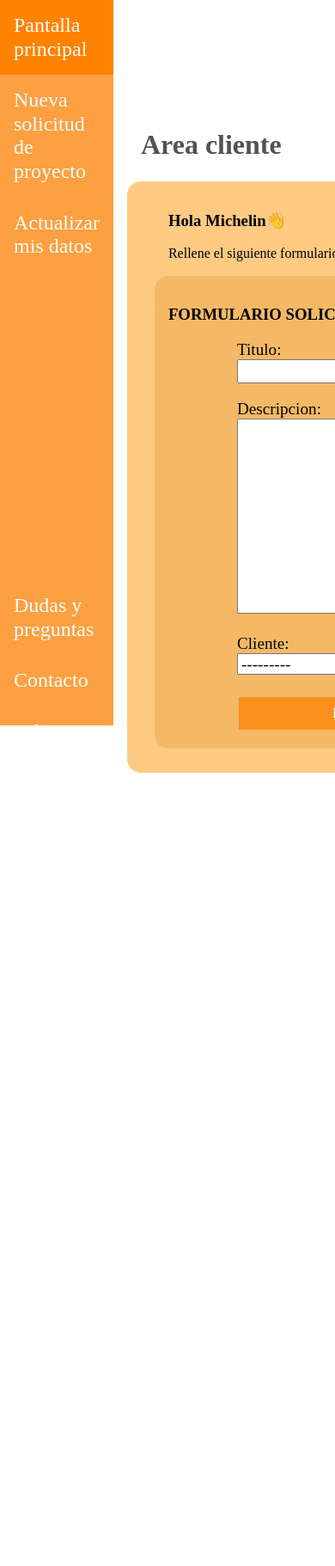
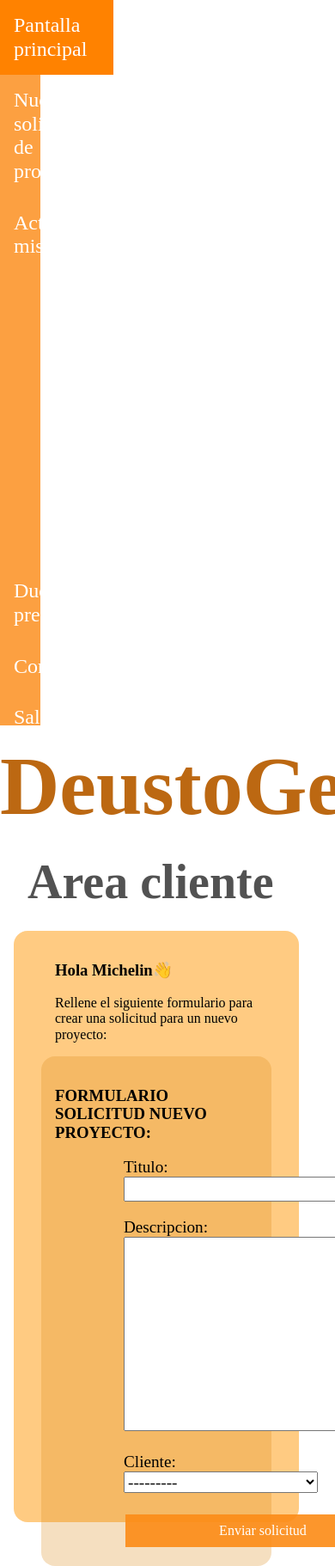
Before and after one commit to Elizondo99/Proyecto_deustoGes, a Django app: page /appDeustoGes/clientes/1/solicitud in a window 390 px wide; the page is wider, and only the part inside the window is pictured. Shown: that part at 86% size. Before the commit the page ends 899 px from the top of that part, so only its background shows below. Run offline with Django 5.2, Linux system fonts and the light colour scheme; data comes from the database, SQL or seed files in the repository; both versions use the stored data as it was after the commit.

Commit message:
algo de responsive y un par de cambios más

```diff
--- a/deustoGes/appDeustoGes/forms.py
+++ b/deustoGes/appDeustoGes/forms.py
@@ -50,4 +50,4 @@
 class RegistroForm(UserCreationForm):
     class Meta:
         model = User
-        fields = '__all__'
+        fields = ('username', 'password1', 'password2')
--- a/deustoGes/appDeustoGes/views.py
+++ b/deustoGes/appDeustoGes/views.py
@@ -61,6 +61,7 @@
     return render(request, 'appDeustoGes/pantalla_inicio_app.html',
                   {'clientes': clientes, 'empleados': empleados})
 
+
 def registro(request):
     """formulario = ClienteForm(data=request.POST)
     if formulario.is_valid():
@@ -75,7 +76,6 @@
     return render(request, 'appDeustoGes/pantalla_registro_usuario.html', {'formulario': formulario})
 
 
-
 # Función para obtener el listado de proyectos.
 def index_proyectos(request, id_responsable):
     responsable = get_object_or_404(Empleado, id=id_responsable)
@@ -84,13 +84,11 @@
                                                                  "responsable": responsable})
 
 
-
 # Función para obtener los proyectos del cliente.
 @login_required
 def index_proyectos_del_cliente(request, cliente_id):
     proyectos = Proyecto.objects.get(cliente=cliente_id)
     return render(request, 'appDeustoGes/proyectos_del_cliente.html', {"proyectos": proyectos})
-
 
 
 # Función para obtener las solicitudes generadas por el cliente.
--- a/deustoGes/deustoGes/settings.py
+++ b/deustoGes/deustoGes/settings.py
@@ -134,4 +134,4 @@
 AUTH_USER_MODEL = 'appDeustoGes.User'
 
 LOGIN_REDIRECT_URL = 'login'
-LOGOUT_REDIRECT_URL = 'login'
+LOGOUT_REDIRECT_URL = 'pantalla_inicio'
--- a/deustoGes/static/css/style.css
+++ b/deustoGes/static/css/style.css
@@ -24,31 +24,16 @@
 
 .flex{
     display: flex;
+    flex-wrap: wrap;
+    width: 100%;
+    overflow-x: hidden;
 }
 
 .flex2{
     display: flex;
+    flex-wrap: wrap;
     flex-direction: column;
 }
-
-@media (max-width: 1400px){
-    .flex2{
-        max-width: 1400px;
-    }
-}
-
-@media (max-width: 1200px){
-    .flex2{
-        max-width: 1200px;
-    }
-}
-
-@media (max-width: 1000px){
-    .flex2{
-        max-width: 1000px
-    }
-}
-
 
 .fondo{
     background-color: #fcf8ea;
@@ -78,42 +63,27 @@
 
 
 .titulo-login{
-    margin-inline: 22rem;
+    margin-inline: 19vw;
 }
 
 
 .cuadrado-login{
     background-color: rgba(255, 149, 0, 0.49);
-    margin-inline: 20rem;
+    margin-inline: 18vw;
     padding-inline: 2rem;
     padding-block: 1rem;
     border-radius: 2rem;
 }
 
 
-
-
-
 .cuadrado-login p{
     font-size: 1.2rem;
 }
 
-
-@media (max-width: 1000px){
-    h2{
-        font-size: 2rem;
-    }
-    .titulo-login{
-        margin-inline: 10rem;
-    }
-    .cuadrado-login{
-        margin-inline: 10rem;
-    }
-}
-
-
 .flex-login{
     display: flex;
+    flex-wrap: wrap;
+    width: 100%;
     justify-content: space-around;
 }
 
@@ -144,7 +114,7 @@
 
 
 .barra-lateral{
-    max-width: 15rem;
+    width: 12vw;
     background-color: rgba(252, 140, 24, 0.82);
     height: 100vh;
 }
@@ -155,7 +125,7 @@
 }
 
 .listado-barra-lateral-cliente{
-    grid-template-rows: 80vh 20vh;
+    grid-template-rows: 78vh 22vh;
 }
 
 .listado-barra-lateral a{
@@ -172,7 +142,7 @@
 .contenido{
     padding: 1rem;
     margin-left: 1rem;
-    width: 100rem;
+    width: 85vw;
     height: 43rem;
     background-color: rgba(255, 149, 0, 0.49);
     border-radius: 1rem;
--- a/deustoGes/templates/appDeustoGes/pantalla_inicio_app.html
+++ b/deustoGes/templates/appDeustoGes/pantalla_inicio_app.html
@@ -1,9 +1,9 @@
 {% extends "base.html" %}
 
 {% block main_contenido %}
-<div class="flex">
-    <h2 class="titulo-login">Bienvenido!</h2> <a class="añadir-button" href="{% url 'logout' %}">Logout</a>
-</div>
+
+<h2 class="titulo-login">Bienvenido!</h2> <a class="añadir-button" href="{% url 'logout' %}">Logout</a>
+
 
 <div class="cuadrado-login">
     <p>¡Bienvenido a deustoGes, tu herramienta integral para la gestión de proyectos en nuestra empresa!
--- a/deustoGes/templates/registration/login.html
+++ b/deustoGes/templates/registration/login.html
@@ -27,5 +27,5 @@
         <input type="submit" class="añadir-button" value="Entrar">
         <a class="añadir-button" href="{% url 'registro' %}">Registrarse</a>
     </form>
-
+</div>
 {% endblock %}
```
Also changed, not shown: deustoGes/templates/appDeustoGes/pantalla_registro_usuario.html (+6 -2 lines), deustoGes/db.sqlite3.
